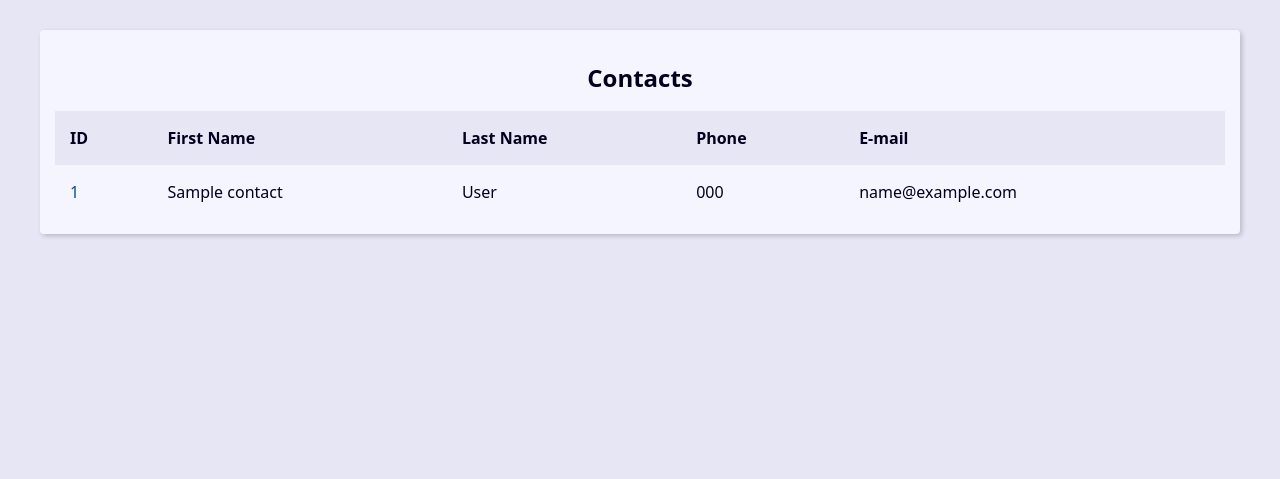
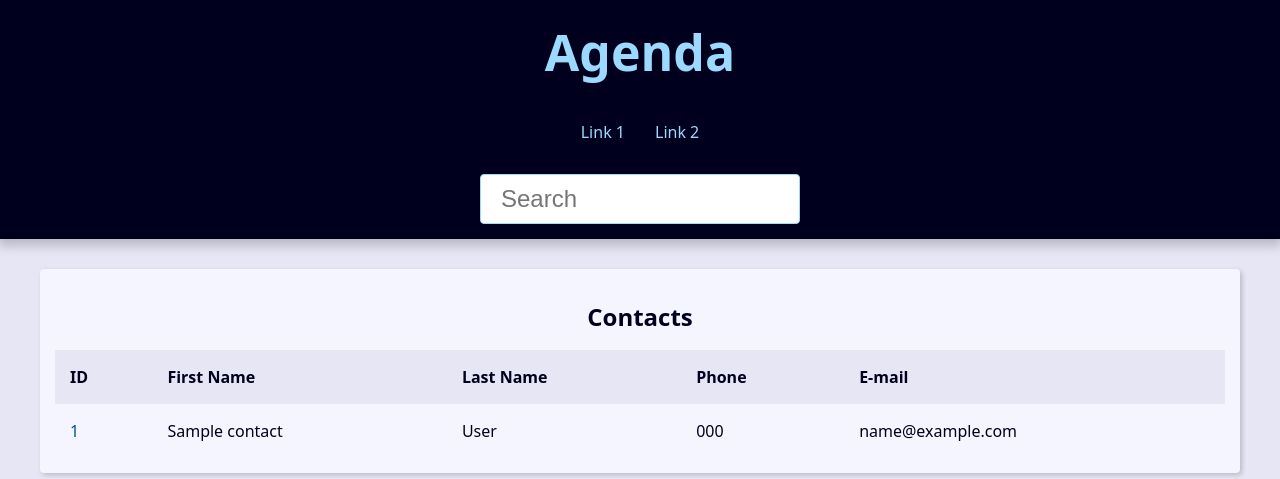
Before and after one commit to Luan280/projeto_agenda_django, a Django app: page / in a window 1280 px wide. Shown: the top 479 px of the page. Run offline with Django 5.2, Linux system fonts and the light colour scheme; tables that the repository leaves empty hold one stand-in row (values such as "Sample post").

Commit message:
Contact.html, /partials, include e header.html

```diff
--- a/base_templates/global/base.html
+++ b/base_templates/global/base.html
@@ -4,10 +4,11 @@
 <head>
     <meta charset="UTF-8">
     <meta name="viewport" content="width=device-width, initial-scale=1.0">
-    <title>Document</title>
+    <title>{{ site_title }} Agenda</title>
     <link rel="stylesheet" href="{% static "global/css/style.css" %}">
 </head>
 <body>
+    {% include "global/partials/_header.html" %}
     <main class="content">
         {% block content %}{% endblock content %}
     </main>
--- /dev/null
+++ b/base_templates/global/partials/_header.html
@@ -0,0 +1,33 @@
+<header class="header">
+	<h1 class="header-heading">
+			<a href="{% url "contact:index" %}" class="header-link">Agenda</a>
+	</h1>
+	<nav class="menu">
+			<ul class="menu-list">
+					<li class="menu-item">
+							<a href="" class="menu-link">
+									Link 1
+							</a>
+					</li>
+					<li class="menu-item">
+							<a href="" class="menu-link">
+									Link 2
+							</a>
+					</li>
+			</ul>
+	</nav>
+
+	<div class="search">
+			<form
+					action=""
+					method="get">
+					<input
+							type="Search"
+							class="search-input"
+							placeholder="Search"
+							id="Search"
+							name='q'>
+
+			</form>
+	</div>
+</header>
--- a/contact/templates/contact/index.html
+++ b/contact/templates/contact/index.html
@@ -21,7 +21,9 @@
         {% for contact in contacts %}
           <tr class="table-row">
             <td class="table-cel">
-              <a class="table-link" href="#">
+              <a
+                class="table-link"
+                href="{% url "contact:contact" contact.id %}">
                 {{ contact.id }}
               </a>
             </td>
--- a/contact/urls.py
+++ b/contact/urls.py
@@ -4,5 +4,6 @@ from contact import views
 app_name = "contact" # NAME_SPACE
 
 urlpatterns = [
+    path('<int:contact_id>/', views.contact, name="contact"),
     path('', views.index, name="index"),
 ]
--- a/contact/views/contact_views.py
+++ b/contact/views/contact_views.py
@@ -1,5 +1,6 @@
-from django.shortcuts import render
+from django.shortcuts import render, get_object_or_404
 from contact.models import Contact
+
 
 # Create your views here.
 def index(request):
@@ -7,8 +8,20 @@ def index(request):
     contacts = Contact.objects.filter(show=True).order_by('-id')
     context = {
         'contacts': contacts,
+        "site_title": "Contatos -"
     }
     return render(request,
                   "contact/index.html",
                   context
 )
+
+def contact(request, contact_id):
+    # single_contact = Contact.objects.filter(pk=contact_id).first()
+    # Verifica se o retorno da consulta é None, se sim, retorna o erro 404
+    single_contact = get_object_or_404(Contact.objects.filter(pk=contact_id, show=True))
+    site_title = f'{single_contact.firts_name} {single_contact.last_name} -'
+    context = {
+        "contact": single_contact,
+        "site_title": site_title,
+    }
+    return render(request, "contact/contact.html", context)
```
Also changed, not shown: contact/templates/contact/contact.html (added, +17 -0 lines).
